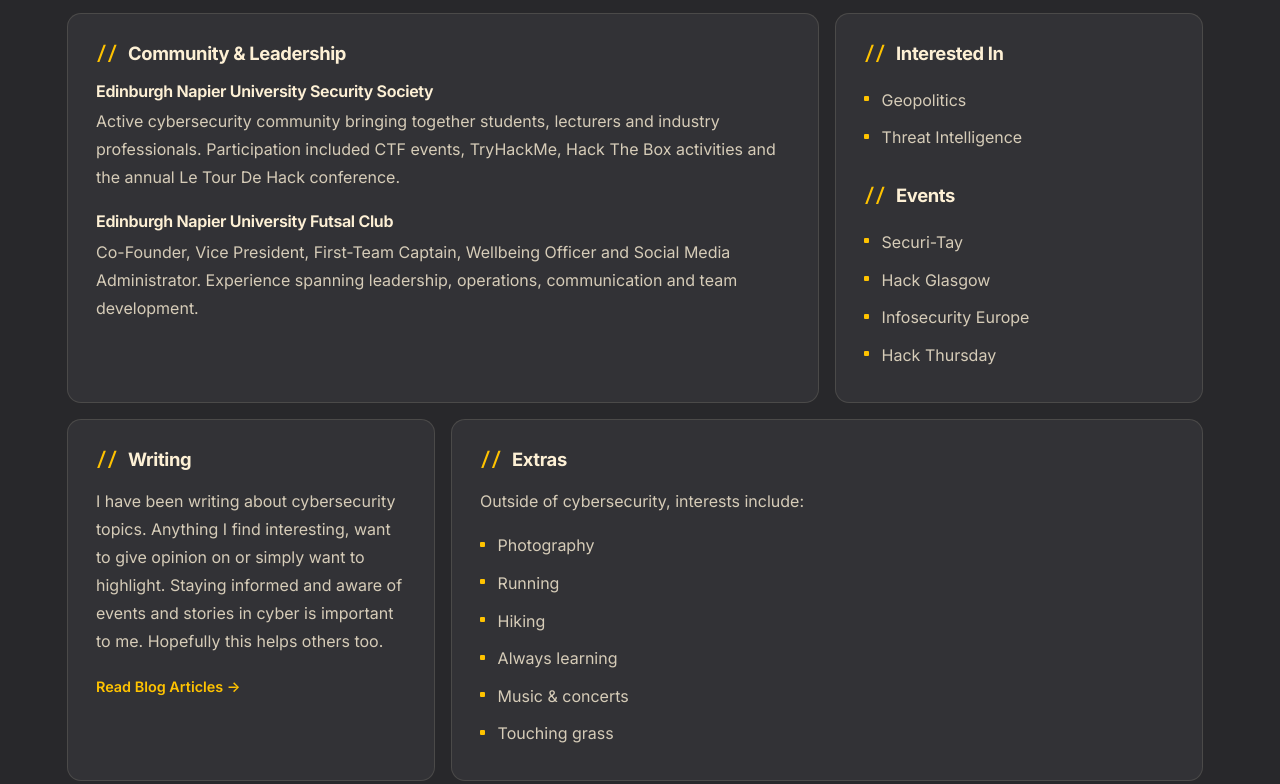
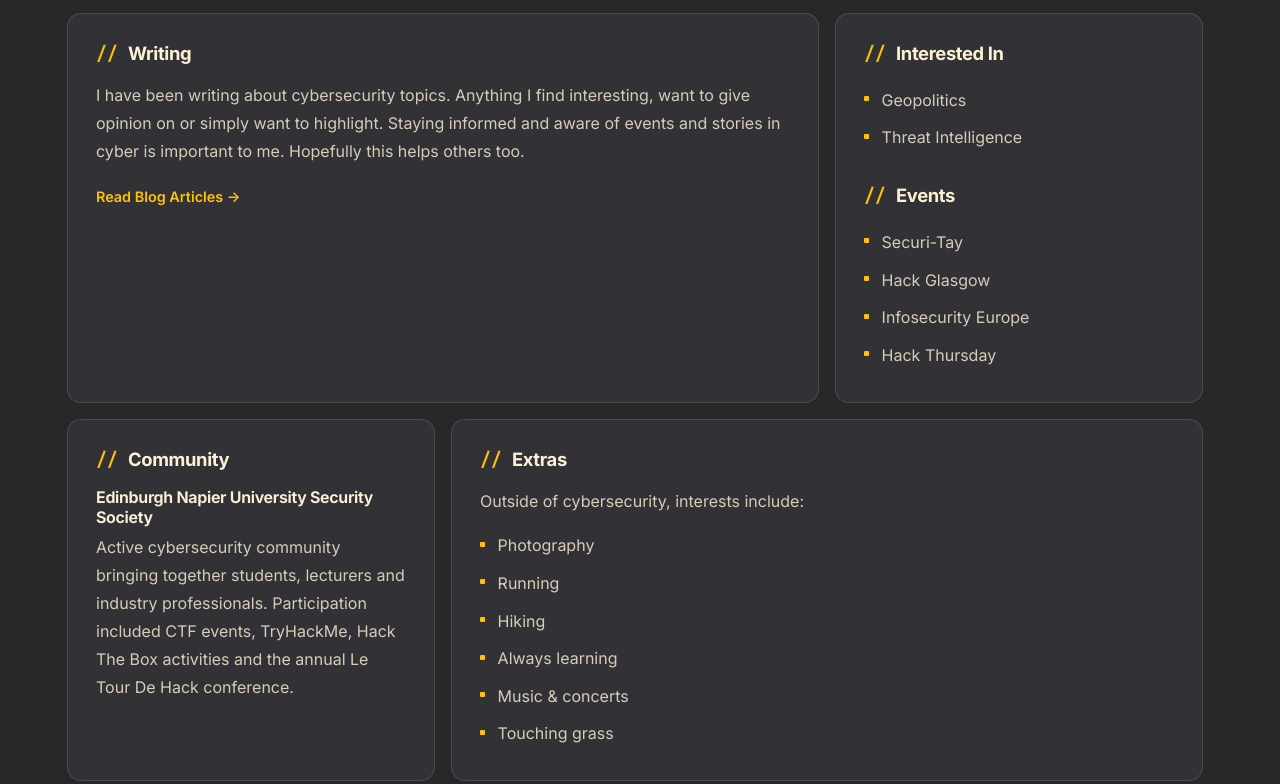
Before and after one commit to ChallengingShelf/B-Log, a plain HTML site: page index.html in a window 1280 px wide. Shown: the part 1359-2143 px from the top of the page. Drawn offline with Linux system fonts and the light colour scheme.

Commit message:
Add files via upload

```diff
--- a/index.html
+++ b/index.html
@@ -157,20 +157,10 @@ $$$$"""$$$$$$$$$$uuu   uu$$$$$$$$$"""$$$"
             </article>
 
             <article class="card card-wide">
-                <h2>Community &amp; Leadership</h2>
-                <h3>Edinburgh Napier University Security Society</h3>
-                <p>
-                    Active cybersecurity community bringing together students,
-                    lecturers and industry professionals. Participation included
-                    CTF events, TryHackMe, Hack The Box activities and
-                    the annual Le Tour De Hack conference.
-                </p>
-                <h3>Edinburgh Napier University Futsal Club</h3>
-                <p>
-                    Co-Founder, Vice President, First-Team Captain, Wellbeing
-                    Officer and Social Media Administrator. Experience spanning
-                    leadership, operations, communication and team development.
-                </p>
+                <h2>Writing</h2>
+                <p>I have been writing about cybersecurity topics. Anything I find interesting, want to give opinion on or simply want to highlight. Staying informed and aware of
+                    events and stories in cyber is important to me. Hopefully this helps others too.</p>
+                <a href="/blog" class="blog-card-link">Read Blog Articles</a>
             </article>
 
             <article class="card">
@@ -189,10 +179,14 @@ $$$$"""$$$$$$$$$$uuu   uu$$$$$$$$$"""$$$"
             </article>
 
             <article class="card">
-                <h2>Writing</h2>
-                <p>I have been writing about cybersecurity topics. Anything I find interesting, want to give opinion on or simply want to highlight. Staying informed and aware of
-                    events and stories in cyber is important to me. Hopefully this helps others too.</p>
-                <a href="/blog" class="blog-card-link">Read Blog Articles</a>
+                <h2>Community</h2>
+                <h3>Edinburgh Napier University Security Society</h3>
+                <p>
+                    Active cybersecurity community bringing together students,
+                    lecturers and industry professionals. Participation included
+                    CTF events, TryHackMe, Hack The Box activities and
+                    the annual Le Tour De Hack conference.
+                </p>
             </article>
 
             <article class="card">
--- a/style.css
+++ b/style.css
@@ -520,7 +520,11 @@ a {
     scroll-snap-type: x mandatory;
     scroll-behavior: smooth;
     scrollbar-width: none;
-    padding: 0.25rem 0.1rem 1rem;
+    /* Horizontal padding + matching scroll-padding keep the 1px yellow
+       border on the outer cards fully inside the scroll area, so snapping
+       never clips the edge card's left/right border. */
+    padding: 0.25rem 0.25rem 1rem;
+    scroll-padding-inline: 0.25rem;
 }
 
 .blog-carousel::-webkit-scrollbar {
```
